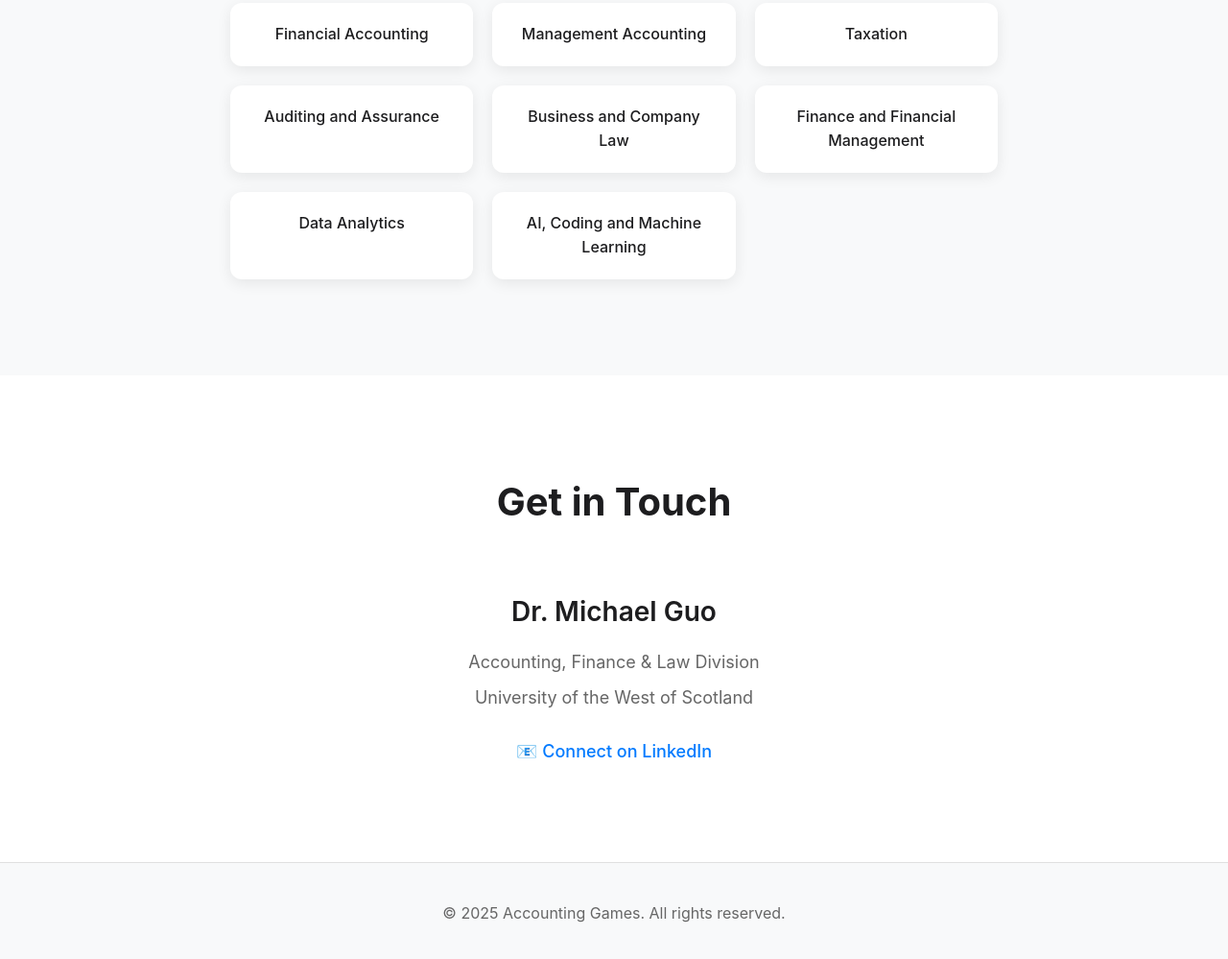
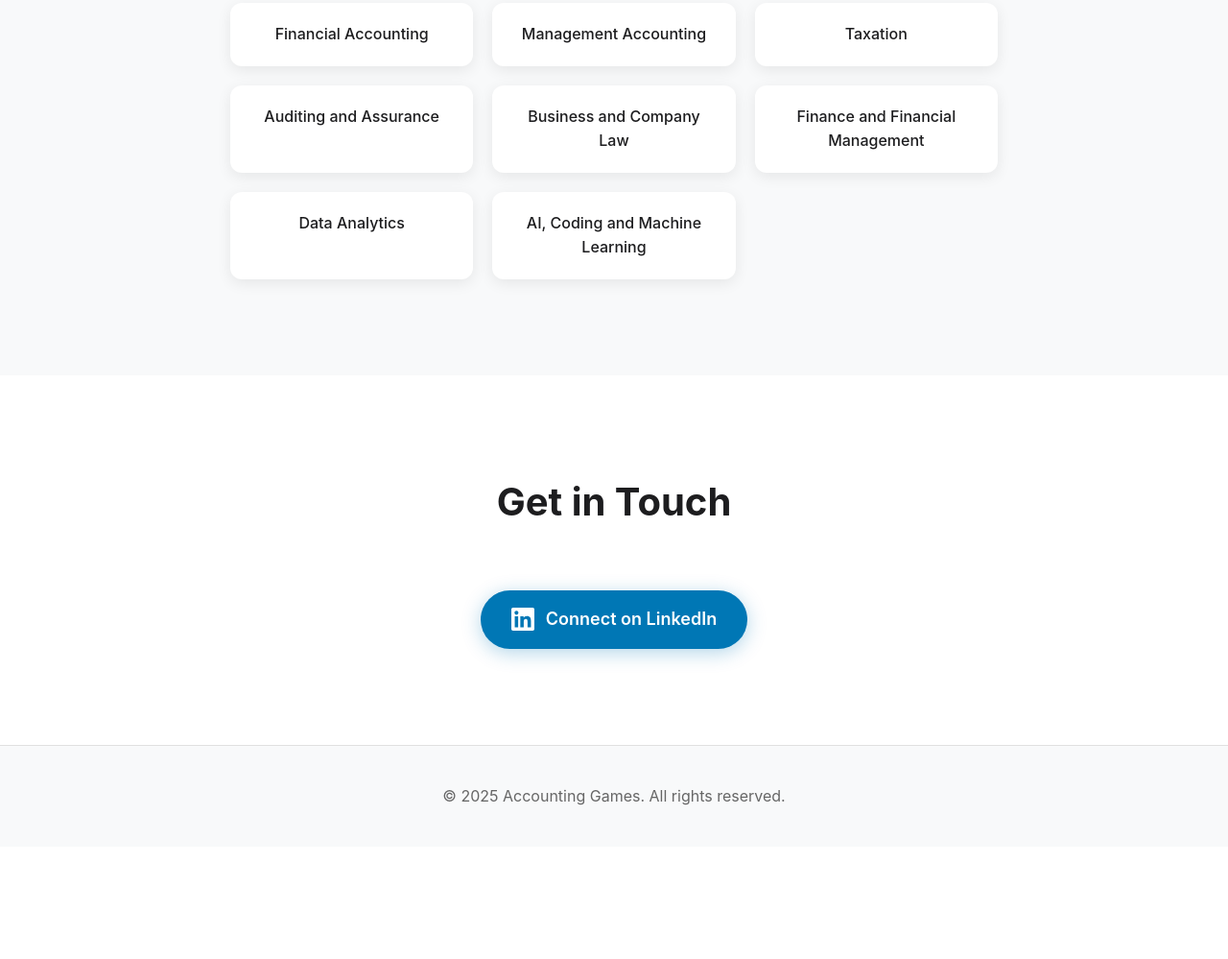
Before and after one commit to DrMichaelGuo/accounting-games-info-site, a plain HTML site: page index.html in a window 1280 px wide. Shown: the part 3932-4931 px from the top of the page at 96% size. After the commit the page ends 4814 px from the top, so only its background shows below. Drawn offline with Linux system fonts and the light colour scheme.

Commit message:
Update LinkedIn contact section with new button design and styles for improved visibility and user interaction

```diff
--- a/index.html
+++ b/index.html
@@ -244,12 +244,12 @@
         <div class="container">
             <h2>Get in Touch</h2>
             <div class="contact-content">
-                <div class="contact-info">
-                    <h3>Dr. Michael Guo</h3>
-                    <p>Accounting, Finance & Law Division</p>
-                    <p>University of the West of Scotland</p>
-                    <a href="#" class="linkedin-link">📧 Connect on LinkedIn</a>
-                </div>
+                <a href="https://www.linkedin.com/in/dr-michael-guo-b1390227/" class="linkedin-button" target="_blank" rel="noopener noreferrer">
+                    <svg width="24" height="24" viewBox="0 0 24 24" fill="currentColor">
+                        <path d="M20.447 20.452h-3.554v-5.569c0-1.328-.027-3.037-1.852-3.037-1.853 0-2.136 1.445-2.136 2.939v5.667H9.351V9h3.414v1.561h.046c.477-.9 1.637-1.85 3.37-1.85 3.601 0 4.267 2.37 4.267 5.455v6.286zM5.337 7.433c-1.144 0-2.063-.926-2.063-2.065 0-1.138.92-2.063 2.063-2.063 1.14 0 2.064.925 2.064 2.063 0 1.139-.925 2.065-2.064 2.065zm1.782 13.019H3.555V9h3.564v11.452zM22.225 0H1.771C.792 0 0 .774 0 1.729v20.542C0 23.227.792 24 1.771 24h20.451C23.2 24 24 23.227 24 22.271V1.729C24 .774 23.2 0 22.222 0h.003z"/>
+                    </svg>
+                    Connect on LinkedIn
+                </a>
             </div>
         </div>
     </section>
--- a/style.css
+++ b/style.css
@@ -614,18 +614,30 @@ body {
     margin-bottom: 8px;
 }
 
-.linkedin-link {
-    display: inline-block;
-    margin-top: 20px;
-    color: #007aff;
+.linkedin-button {
+    display: inline-flex;
+    align-items: center;
+    gap: 12px;
+    background-color: #0077b5;
+    color: white;
+    padding: 16px 32px;
+    border-radius: 50px;
     text-decoration: none;
-    font-weight: 500;
+    font-weight: 600;
     font-size: 18px;
-    transition: color 0.3s ease;
+    transition: all 0.3s ease;
+    box-shadow: 0 4px 20px rgba(0, 119, 181, 0.3);
 }
 
-.linkedin-link:hover {
-    color: #0056b3;
+.linkedin-button:hover {
+    background-color: #005885;
+    transform: translateY(-2px);
+    box-shadow: 0 8px 30px rgba(0, 119, 181, 0.4);
+}
+
+.linkedin-button svg {
+    width: 24px;
+    height: 24px;
 }
 
 /* Footer */
```
